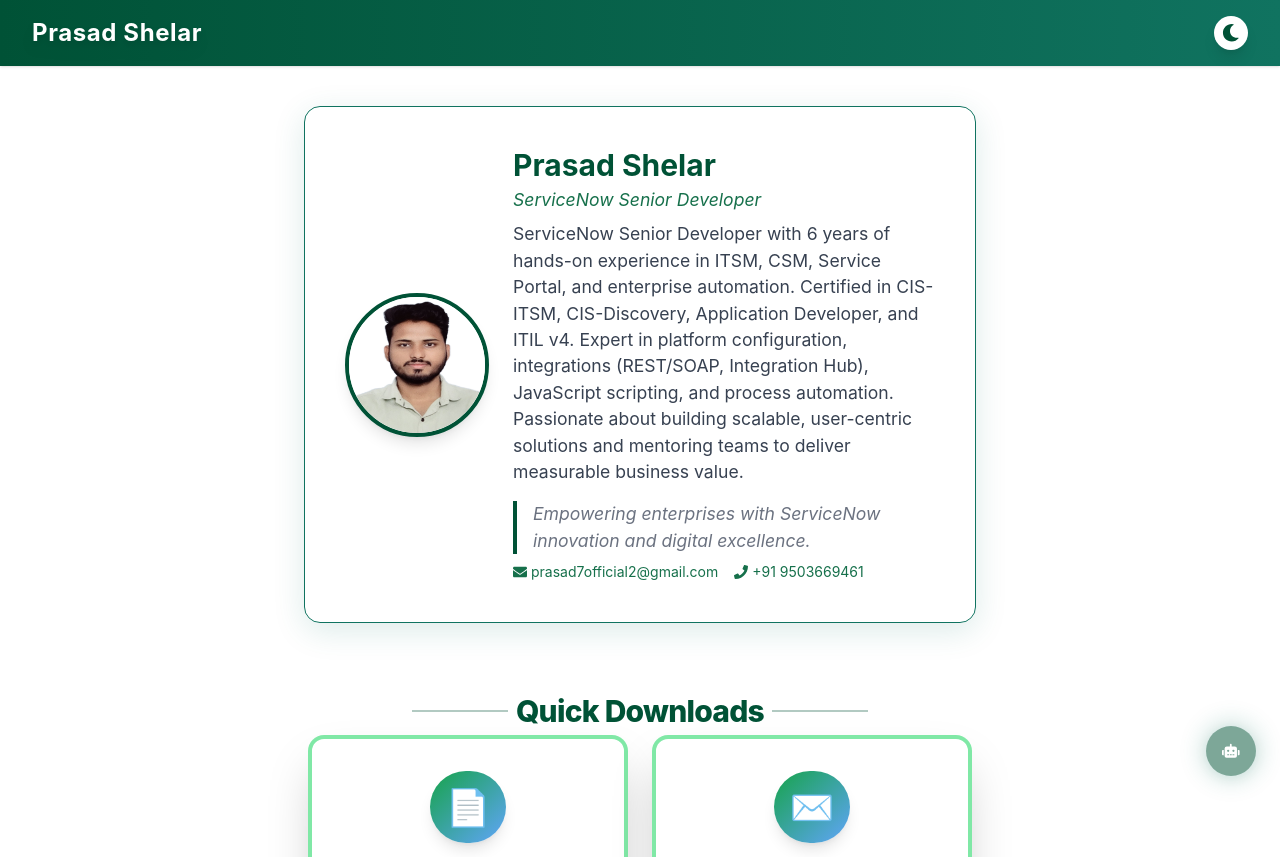
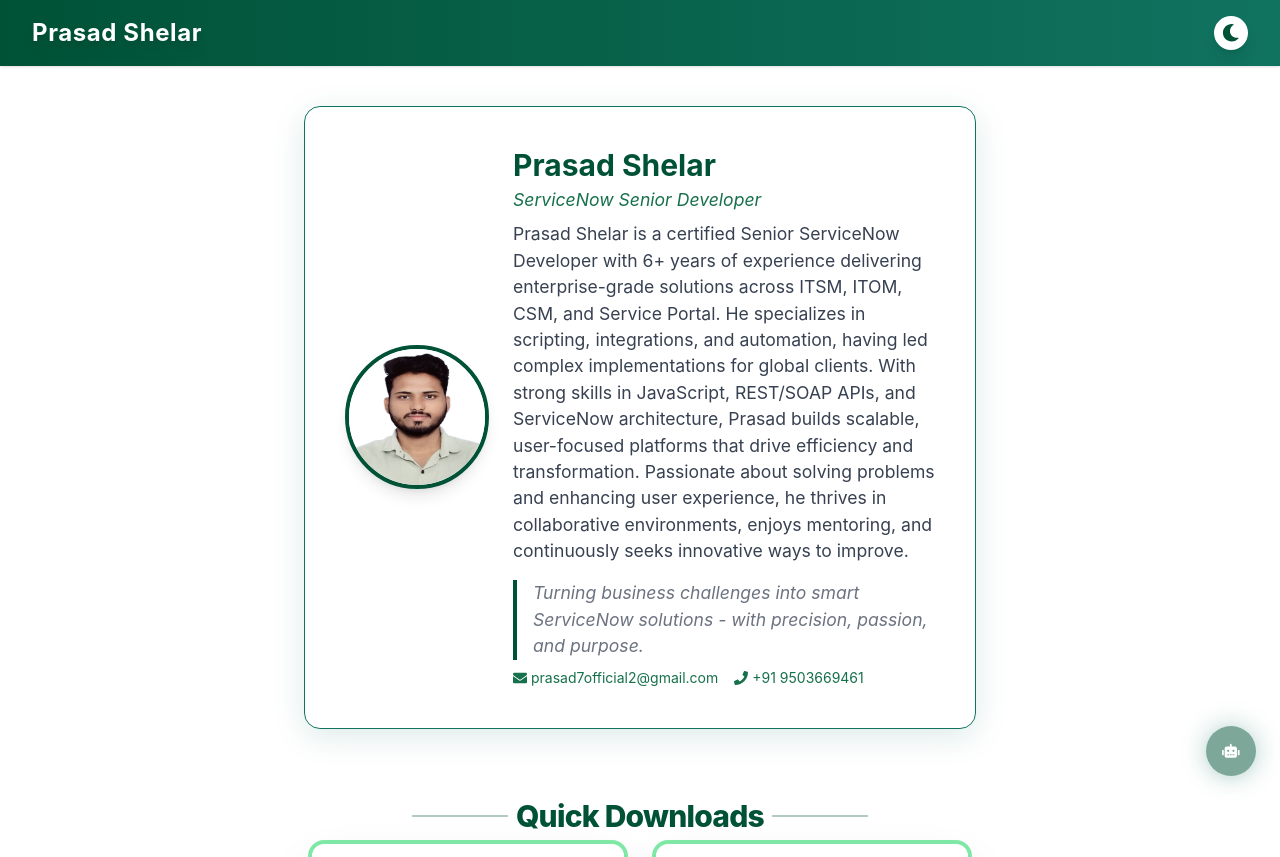
Before and after one commit to pashya7/prasad-portfolio, a React (Vite) app: page / in a window 1280 px wide. Shown: the top 857 px of the page. Built offline with nearby package versions, Linux system fonts and the light colour scheme; the HTML template or start-up script is replaced by a standard one.

Commit message:
Latest updates - New files

```diff
--- a/src/profileData.js
+++ b/src/profileData.js
@@ -29,8 +29,9 @@
   profile: {
     name: "Prasad Shelar",
     title: "ServiceNow Senior Developer",
-    about: "ServiceNow Senior Developer with 6 years of hands-on experience in ITSM, CSM, Service Portal, and enterprise automation. Certified in CIS-ITSM, CIS-Discovery, Application Developer, and ITIL v4. Expert in platform configuration, integrations (REST/SOAP, Integration Hub), JavaScript scripting, and process automation. Passionate about building scalable, user-centric solutions and mentoring teams to deliver measurable business value.",
-    tagline: "Empowering enterprises with ServiceNow innovation and digital excellence.",
+    about: [
+      "Prasad Shelar is a certified Senior ServiceNow Developer with 6+ years of experience delivering enterprise-grade solutions across ITSM, ITOM, CSM, and Service Portal. He specializes in scripting, integrations, and automation, having led complex implementations for global clients. With strong skills in JavaScript, REST/SOAP APIs, and ServiceNow architecture, Prasad builds scalable, user-focused platforms that drive efficiency and transformation. Passionate about solving problems and enhancing user experience, he thrives in collaborative environments, enjoys mentoring, and continuously seeks innovative ways to improve."],
+    tagline: "Turning business challenges into smart ServiceNow solutions - with precision, passion, and purpose.",
     photo: "/profile_photo.jpg",
     location: "Pune, India",
     contact: {
@@ -103,14 +104,11 @@
     { name: 'Cover Letter', file: '/Cover_Letter.pdf', label: 'Cover Letter', description: 'Download my tailored cover letter for your reference.', icon: '✉️', type: 'PDF', ariaLabel: 'Download Cover Letter as PDF' }
   ],
   funFacts: [
-    'Avid1 trekker & nature photographer',
-    'Loves 2 solving Rubik’s cubes',
-    'Writes tech blogs & mentors juniors',
-    'Enjoys cricket and chess',
-    'Coffee enthusiast ',
-    'Passionate about open-source',
-    'Plays guitar and sings',
-    'Volunteers for STEM education'
+    '🥾 I love trekking - nothing beats the thrill of a good trail!',
+    '🧊 Cold coffee is my go-to fuel.',
+    '👨‍🏫 Mentoring is something I genuinely enjoy - sharing knowledge and helping others grow.',
+    '🎬 Lately, I’ve been hooked on editing reels - it’s my new creative outlet!',
+    '🚚 I’m fond of monster truck toys - they’re just too cool to resist!'
   ],
   certifications: [
     { name: "ServiceNow CIS - Discovery", year: 2025, url: "", img: "/CIS-Discovery.jpeg" },
@@ -347,7 +345,7 @@
   careerJourneyMap: [
     { date: '2018', title: '1st Prize - Programming Competition', icon: '🏆', description: 'Won 1st prize in a programming competition organized by Dr. D. Y. Patil College.' },
     { date: '2019', title: 'Complete BCS', icon: '🎓', description: 'Completed Bachalor of Computer Science with first class with distinction.' },
-    { date: '2019', title: 'Joined T-systems India', icon: '💼', description: 'Career change: Joined T-systems India as an Associate Consultant, specializing in ServiceNow ITSM, ITBM, and integrations.' },
+    { date: '2019', title: 'Joined T-systems India', icon: '💼', description: 'Career change: Joined T-systems India as an Associate Consultant, specializing in ServiceNow ITSM, Integrations.' },
     { date: '2020', title: '3rd Prize - Hackathon Automation', icon: '🏆', description: "Won 3rd prize in the 'Hackathon Automation' competition organized by Automation team T-systems." },
     { date: '2020', title: 'ITIL 4 Certified', icon: '📜', description: 'Completed ITIL Foundation v4 Certification.' },
     { date: '2021', title: 'ServiceNow CSA Certified', icon: '📜', description: 'Achieved ServiceNow System Administrator certification.' },
```
Also changed, not shown: src/Certifications.txt (added), src/ProjectPortfolio.txt (added).
